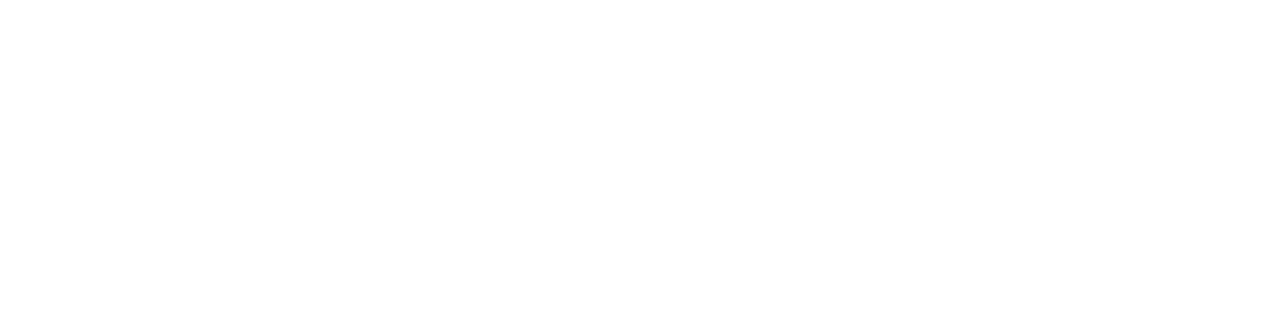
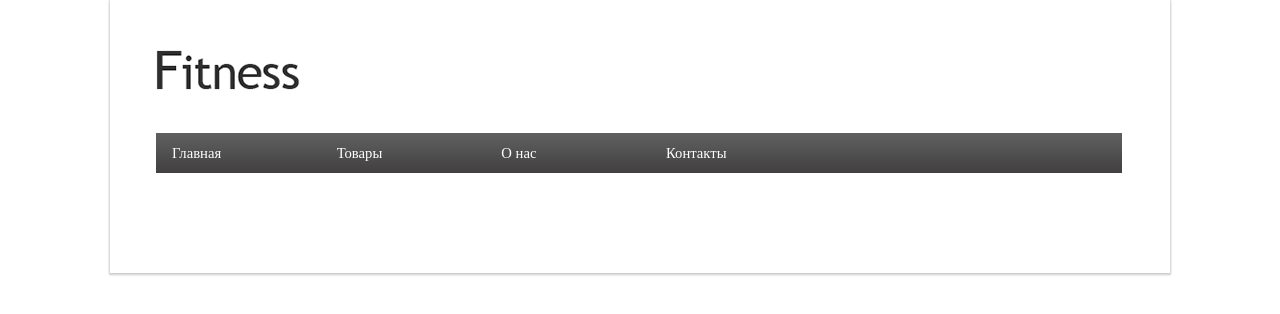
Before and after one commit to ChubVadym/Module_3, a plain HTML site: page index.html in a window 1280 px wide. Drawn offline with Linux system fonts and the light colour scheme.

Commit message:
Added header code, style and images

```diff
--- a/css/style.css
+++ b/css/style.css
@@ -0,0 +1,43 @@
+.document {
+    box-sizing: border-box;
+    margin: 0px auto;
+    padding: 50px 48px 60px 46px;
+    width: 1060px;
+    background-color: white;
+    -webkit-box-shadow: 0px 1px 2px 1px rgba(204,204,204,1);
+    -moz-box-shadow: 0px 1px 2px 1px rgba(204,204,204,1);
+    box-shadow: 0px 1px 2px 1px rgba(204,204,204,1);
+}
+
+
+.upper_menu {
+    width: 966px;
+    height: 40px;
+    margin: 40px 0px;
+    background-image: url("../img/menu_bg.gif");
+    font-size: 14.67px;
+}
+
+.upper_menu li {
+    width: 100px;
+    height: 40px;
+    margin-right: 44px;
+    padding: 0px 0px 0px 15px;
+    line-height: 40px;
+    border-left: 1px solid transparent;
+    border-right: 1px solid transparent;
+    display: inline-block;
+
+}
+
+.upper_menu li:hover {
+    width: 100px;
+    border-left: 1px solid #838383;
+    border-right: 1px solid #838383;
+    background-image: url("../img/menu_button.gif");
+}
+
+a {
+    color: white;
+    text-decoration: none;
+}
--- a/index.html
+++ b/index.html
@@ -7,8 +7,20 @@
     <link rel="stylesheet" href="css/style.css">
 </head>
 <body>
-<!--SIDEBAR-->
-<!--CONTENT-->
-<!--FOOTER-->
+    <div class="document">
+    <!--SIDEBAR-->
+    <div class="logo"><a href="#"><img src="img/Logo.gif" alt="Fitness"></a></div>
+    <!--MENU-->
+    <!--<div class="menu">-->
+    <ul class="upper_menu">
+        <li><a href="#">Главная</a></li>
+        <li><a href="#">Товары</a></li>
+        <li><a href="#">О нас</a></li>
+        <li><a href="#">Контакты</a></li>
+    </ul>
+    <!--</div>-->
+    <!--CONTENT-->
+    <!--FOOTER-->
+    </div>
 </body>
 </html>
```
Also changed, not shown: img/Logo.gif (added), img/menu_bg.gif (added), img/menu_button.gif (added).
